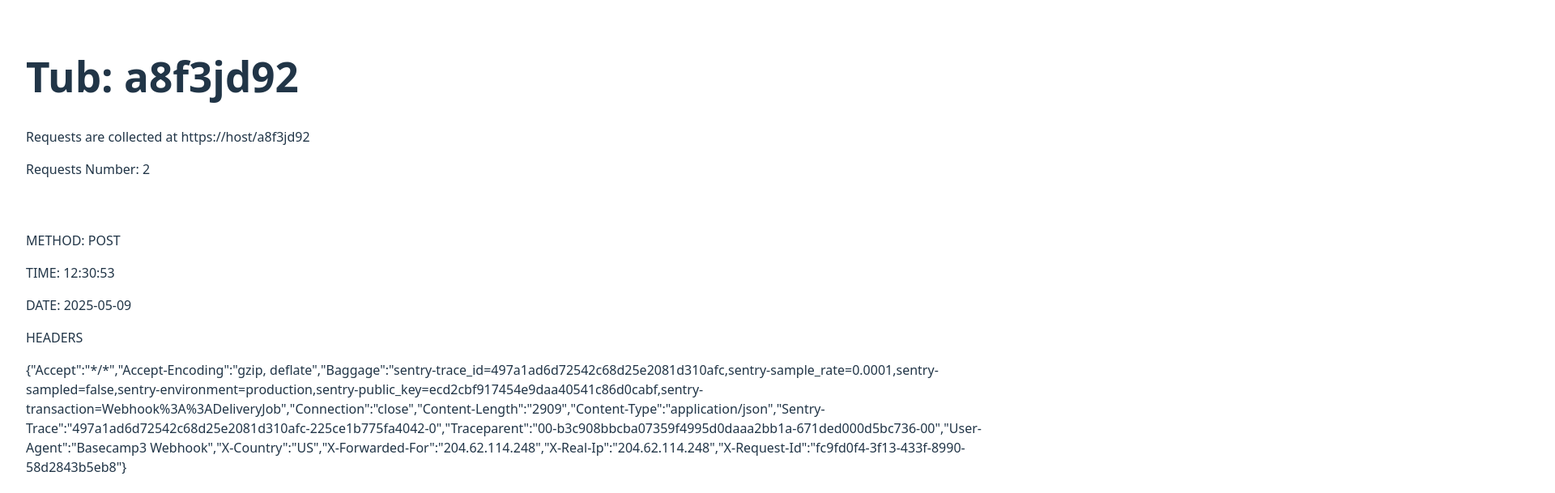
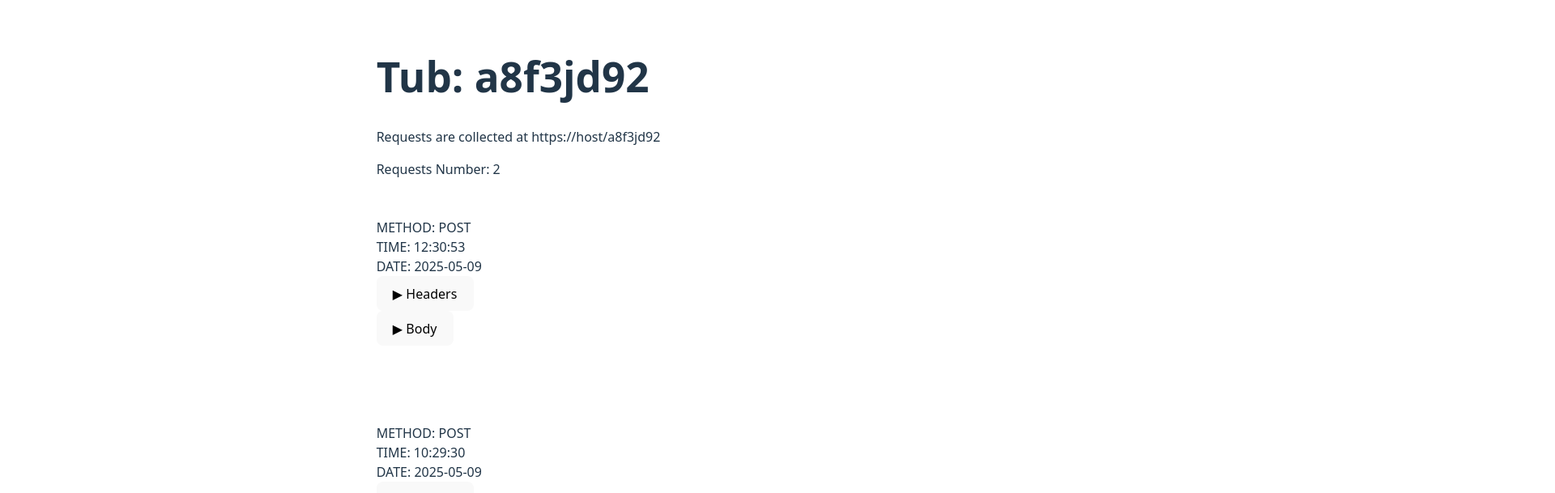
Before and after one commit to noahraynor/request-bin-aws, a React (Vite) app in the folder client/: page / in a window 1280 px wide. Shown: the top 609 px of the page at 81% size, 1920 px wide, since content can reach past the window. Built offline with nearby package versions, Linux system fonts and the light colour scheme.

Commit message:
adding toggle buttons and request type class

```diff
--- a/client/src/App.tsx
+++ b/client/src/App.tsx
@@ -15,7 +15,6 @@ function NewTub() {
   )
 }
 
-// my tubs component
 function MyTubs() {
   const myTubs = tubsData.tubs
   return (
@@ -46,23 +45,43 @@ function RequestHeader() {
 }
 
 function Request({request}) {
+  const methodClass = `method-${request.method.toLowerCase()}`
 
-    return (
+  return (
+    <div>
+        <div class={`request ${methodClass}`}>METHOD: {request.method}</div>
+        <div>TIME: {request.time}</div>
+        <div>DATE: {request.date}</div>
         <div>
-            <p>METHOD: {request.method}</p>
-            <p>TIME: {request.time}</p>
-            <p>DATE: {request.date}</p>
-            <p>HEADERS</p>
+          <ToggleInfo title="Headers">
             <p>{JSON.stringify(request.headers)}</p>
-            <p>BODY</p>
+          </ToggleInfo>
+        </div>
+        <div>
+          <ToggleInfo title="Body">
             <p>{JSON.stringify(request.body)}</p>
-            <br></br>
-            <br></br>
-            <br></br>
-            <br></br>
+          </ToggleInfo>
         </div>
 
-    )
+        <br></br>
+        <br></br>
+        <br></br>
+        <br></br>
+    </div>
+  )
+}
+
+function ToggleInfo({ title, children }) {
+  const [isOpen, setIsOpen] = useState(false);
+
+  return (
+    <div className="toggle-container">
+      <button onClick={() => setIsOpen(!isOpen)} className="toggle-button">
+        {isOpen ? '▼' : '▶'} {title}
+      </button>
+      {isOpen && <div className="toggle-content">{children}</div>}
+    </div>
+  );
 }
 
 function App() {
```
